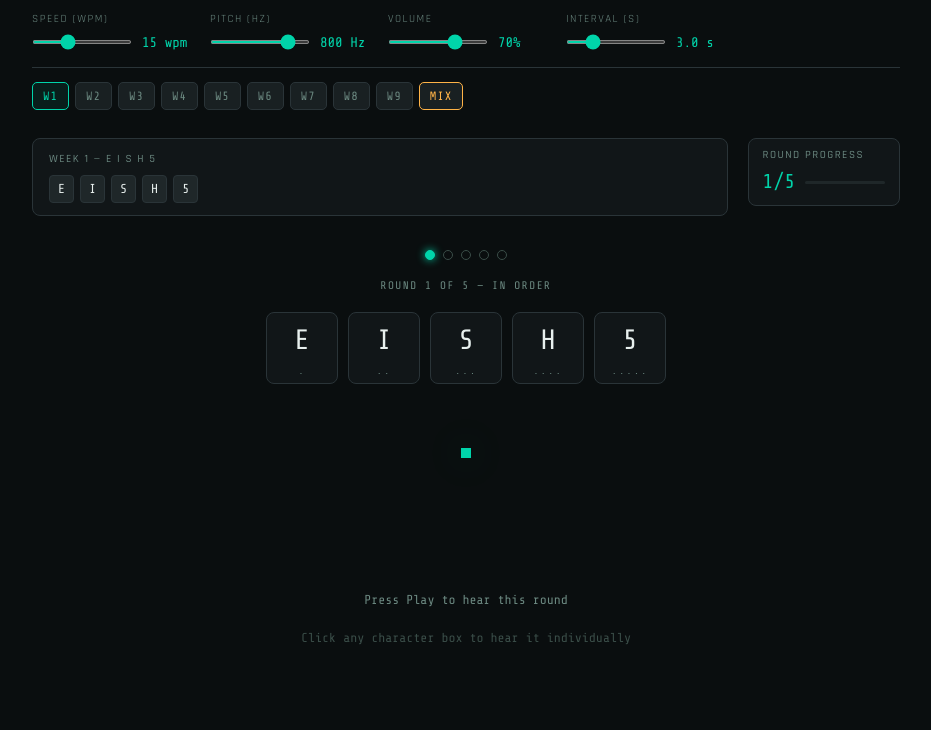
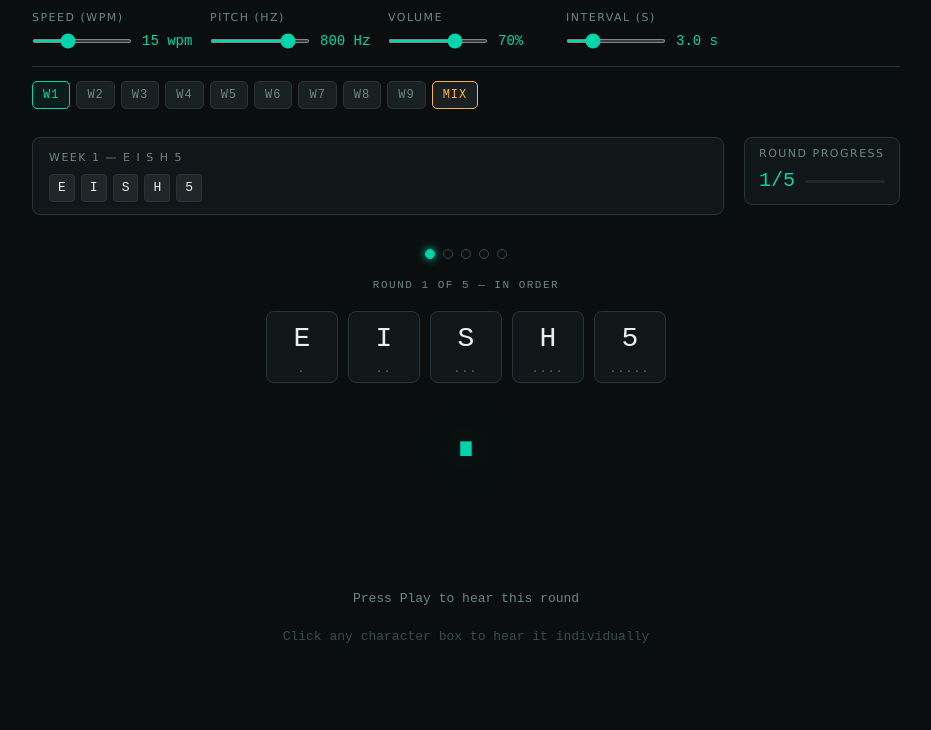
Before and after one commit to cw-trainer/cw-trainer.github.io, a plain HTML site: page cw-trainer.html in a window 1280 px wide. Shown: the part 70-800 px from the top of the page, without its empty margins (174-1105 px from the left). Drawn offline with nearby package versions, Linux system fonts and the light colour scheme.

Commit message:
Change to web-safe fonts

```diff
--- a/cw-trainer.html
+++ b/cw-trainer.html
@@ -4,9 +4,7 @@
 <meta charset="UTF-8">
 <meta name="viewport" content="width=device-width, initial-scale=1.0">
 <title>CW Trainer</title>
-<link rel="preconnect" href="https://fonts.googleapis.com">
-<link rel="preconnect" href="https://fonts.gstatic.com" crossorigin>
-<link href="https://fonts.googleapis.com/css2?family=Share+Tech+Mono&family=Rajdhani:wght@400;500;600&display=swap" rel="stylesheet">
+
 <style>
   *, *::before, *::after { box-sizing: border-box; margin: 0; padding: 0; }
 
@@ -27,8 +25,8 @@
     --orange: #ff8c42;
     --orange2: #e6742a;
     --success: #00d4aa;
-    --font-mono: 'Share Tech Mono', monospace;
-    --font-ui: 'Rajdhani', sans-serif;
+    --font-mono: 'Courier New', Courier, monospace;
+    --font-ui: Verdana, Geneva, sans-serif;
   }
 
   body {
```
